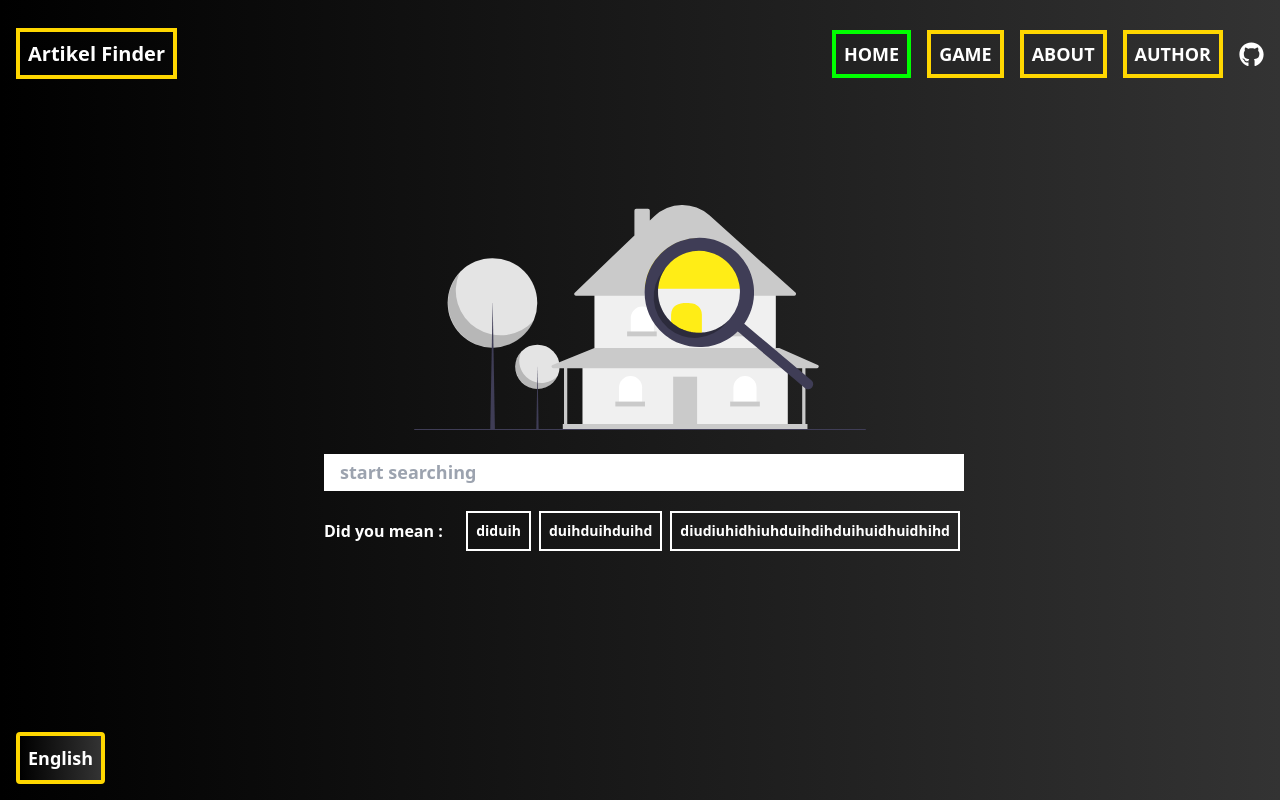
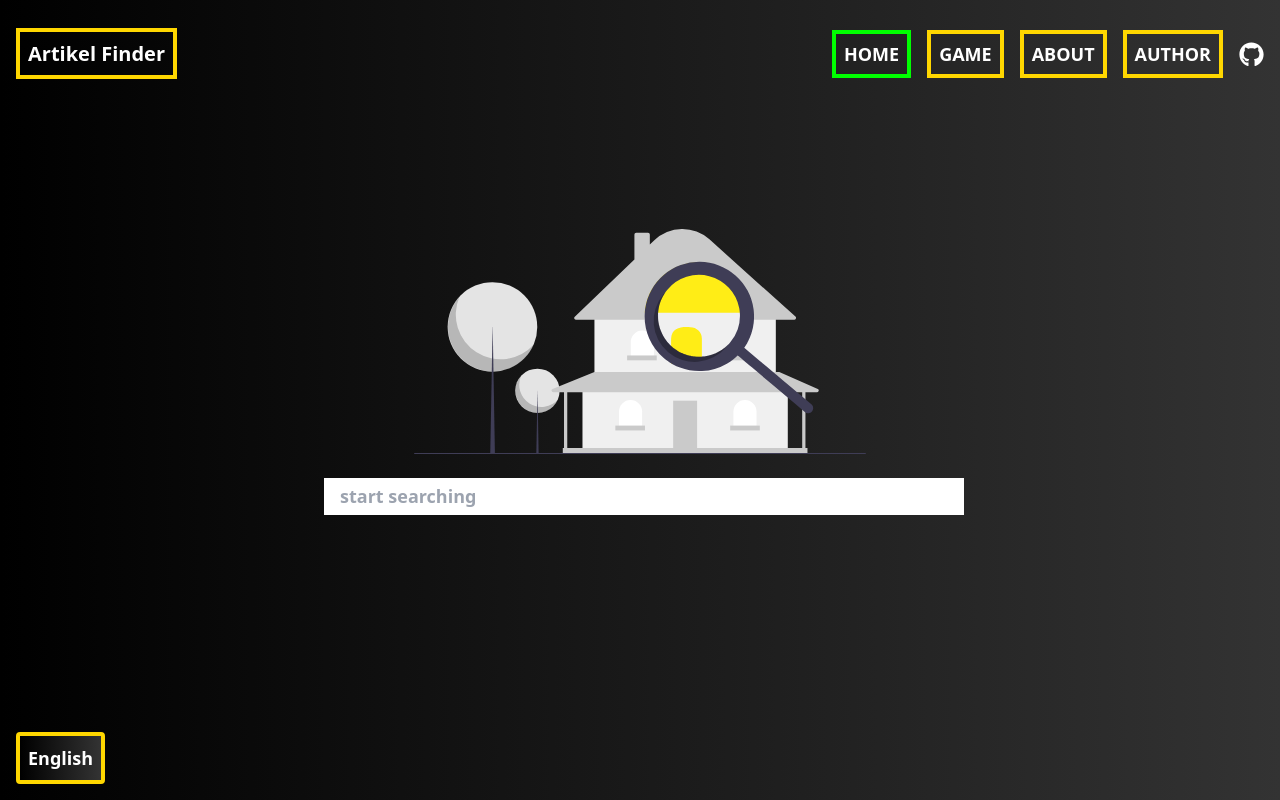
Before and after one commit to ucefdev1/Artikel-finder, a React (Vite) app: page / in a window 1280 px wide. Shown: the top 800 px of the page. Built offline with nearby package versions, Linux system fonts and the light colour scheme.

Commit message:
simple changes

```diff
--- a/src/components/Game.jsx
+++ b/src/components/Game.jsx
@@ -29,28 +29,51 @@ const Game = () => {
             toast.success("gute answer",
                 {
                     position: "top-center",
-                    autoClose: 2000, // auto closes after 2 seconds
+                    autoClose: 2000,
                     hideProgressBar: false,
                     closeOnClick: true,
                     pauseOnHover: true,
                     draggable: true,
                     progress: undefined,
+                    style: {
+                        backgroundColor: 'green',        // Red background
+                        color: 'white',                // White text
+                        fontWeight: 'bold',
+                        borderRadius: '0px',
+                    },
+                    progressStyle: {
+                        backgroundColor: 'black',
+                        borderRadius: '0px',      // Black progress bar
+                                  // No border radius for the progress bar
+                    }
                 }
             )
         }else
         {
             falseCounter()
             toast.dismiss();
-            toast.error("nein",
+            toast.error(`Nein, das richtige Artikel ist: "${correctArticle}"`,
                 {
                     position: "top-center",
-                    autoClose: 2000, // auto closes after 2 seconds
+                    autoClose: 2000,
                     hideProgressBar: false,
                     closeOnClick: true,
                     pauseOnHover: true,
                     draggable: true,
                     progress: undefined,
+                    style: {
+                        backgroundColor: 'red',        // Red background
+                        color: 'white',                // White text
+                        fontWeight: 'bold',
+                        borderRadius: '0px',
+                    },
+                    progressStyle: {
+                        backgroundColor: 'black',
+                        borderRadius: '0px',      // Black progress bar
+                                  // No border radius for the progress bar
+                    }
                 })
+
         }
         fetchRandomNoun();
     }
--- a/src/components/SearchSection.jsx
+++ b/src/components/SearchSection.jsx
@@ -47,18 +47,6 @@ const SearchSection = () => {
     />
     {/* word suggetions */}
     <div className='text-white font-bold flex flex-col sm:flex-row py-4 justify-between items-start sm:items-center'>
-  Did you mean :
-  <div className="flex flex-col sm:flex-row">
-    <a className="m-1 border-2 p-1 sm:p-2 hover:border-red-500 border-white text-sm">
-      diduih
-    </a>
-    <a className="m-1 border-2 p-1 sm:p-2 hover:border-red-500 border-white text-sm">
-      duihduihduihd
-    </a>
-    <a className="m-1 border-2 p-1 sm:p-2 hover:border-red-500 border-white text-sm">
-      diudiuhidhiuhduihdihduihuidhuidhihd
-    </a>
-  </div>
 </div>
 
     </motion.div>
```
